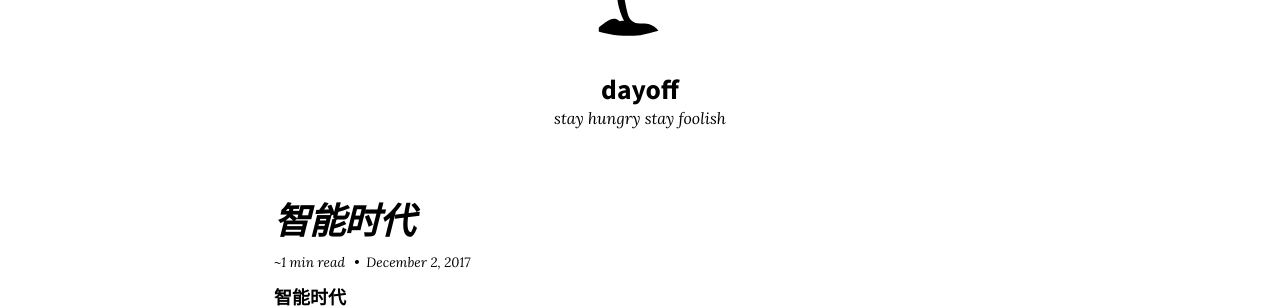
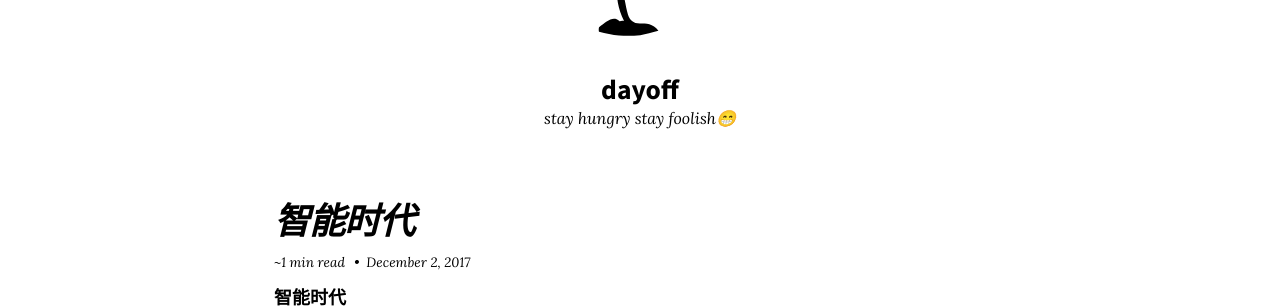
Before and after one commit to postpascal/postpascal.github.io, a Jekyll site: the page built from index.md, in a window 1280 px wide. Shown: the part 158-466 px from the top of the page. Built offline with Jekyll 4.4.1, drawn with Linux system fonts in a browser that asks for light colours; nearby versions of some CDN libraries.

Commit message:
shaonian

```diff
--- a/_config.yml
+++ b/_config.yml
@@ -17,7 +17,7 @@ theme: jekyll-theme-so-simple
 # remote_theme: mmistakes/so-simple-theme
 locale: en-US
 title: "dayoff"
-description: "stay hungry stay foolish"
+description: "stay hungry stay foolish😁"
 baseurl: # the subpath of your site, e.g. "/blog"
 url: https://postpascal.github.io # the base hostname & protocol for your site e.g. "https://mmistakes.github.io"
 logo: /images/tree1.svg # path of site logo, e.g. "/images/logo.png"
```
Also changed, not shown: _recipes/shao-nian.md (+1 -0 lines).
